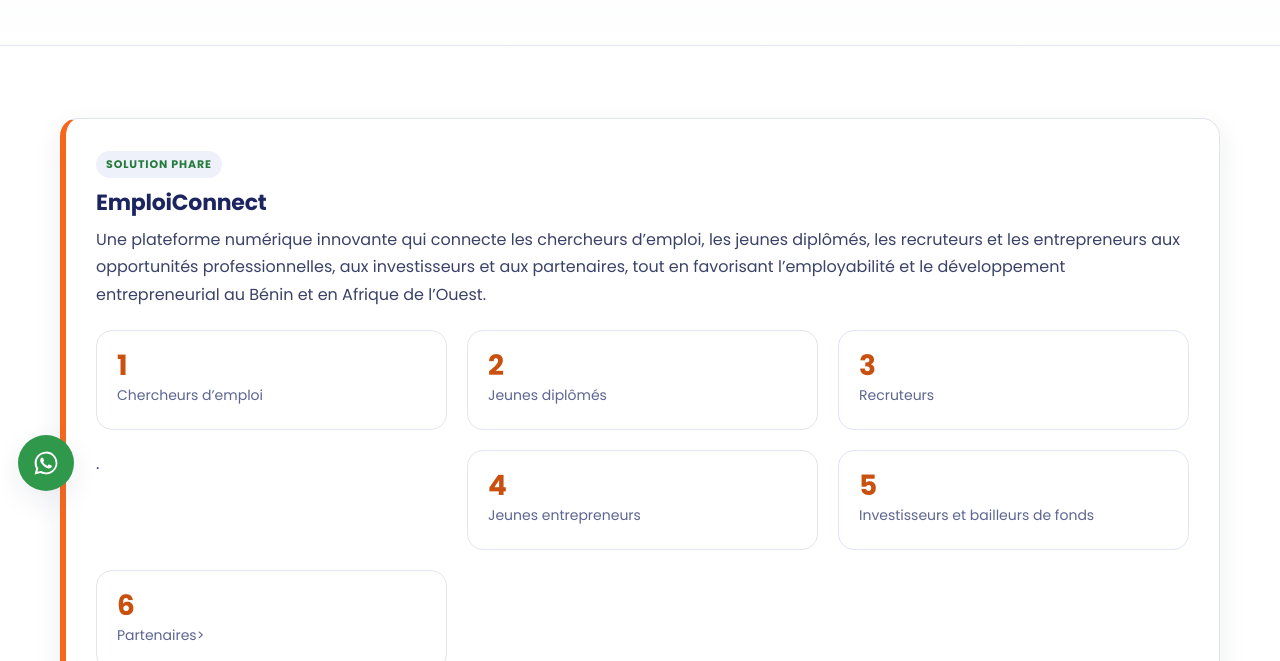
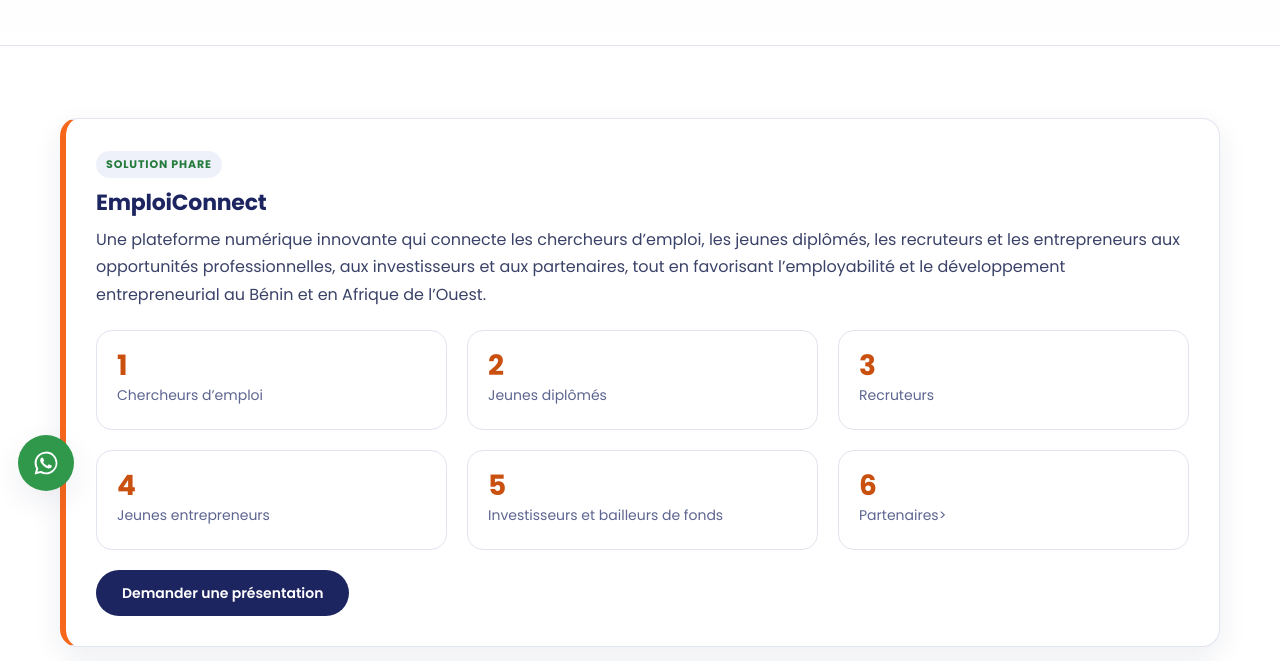
Before and after one commit to SEDOD/EvalWebSolution, a plain HTML site: page produits.html in a window 1280 px wide. Shown: the part 291-952 px from the top of the page. Drawn offline with Linux system fonts and the light colour scheme.

Commit message:
Update produits.html

```diff
--- a/produits.html
+++ b/produits.html
@@ -21,7 +21,7 @@
 <div id="mobilePanel" class="mobile-panel" aria-label="Menu"><nav><a data-nav="home" href="index.html"><span data-i18n="k37">Accueil</span></a><a data-nav="about" href="a-propos.html"><span data-i18n="k38">À propos</span></a><div class="m-drop"><button type="button" aria-expanded="false"><span data-i18n="k39">Expertises</span><svg class="caret" viewBox="0 0 10 10" fill="none" stroke="currentColor" stroke-width="2" stroke-linecap="round" stroke-linejoin="round"><path d="M1.5 3.5 5 7l3.5-3.5"/></svg></button><div class="m-sub"><a data-nav="poles" href="poles.html"><span data-i18n="k40">Nos pôles</span></a><a data-nav="services" href="services.html"><span data-i18n="k8">Services</span></a><a data-nav="produits" href="produits.html"><span data-i18n="k11">Produits</span></a><a data-nav="formations" href="formations.html"><span data-i18n="k13">Formations</span></a><a data-nav="realisations" href="realisations.html"><span data-i18n="k15">Réalisations</span></a></div></div><a data-nav="actualites" href="actualites.html"><span data-i18n="k41">Actualités</span></a><a data-nav="contact" href="contact.html"><span data-i18n="k42">Contact</span></a></nav><a class="btn btn-primary" href="contact.html"><span data-i18n="k23">Discutons de votre projet</span></a></div>
 </div></header>
 <main id="main"><section class="hero page-hero"><div class="container"><div class="reveal"><p class="eyebrow" data-i18n="k118" >Produits et solutions</p><h1 data-i18n="k119" >Des outils numériques pensés pour le terrain</h1><p class="lead" data-i18n="k120" >Une première gamme de solutions pour faciliter la mise en relation, valoriser les talents et rendre l’information plus actionnable.</p></div></div></section><section class="section"><div class="container"><article class="detail reveal" id="emploiconnect"><span class="tag"><span data-i18n="k121">Solution phare</span></span><h3 data-i18n="k122" >EmploiConnect</h3><p class="intro" data-i18n="k123" >Une plateforme numérique innovante qui connecte les chercheurs d’emploi, les jeunes diplômés, les recruteurs et les entrepreneurs aux opportunités professionnelles, aux investisseurs et aux partenaires, tout en favorisant l’employabilité et le développement entrepreneurial au Bénin et en Afrique de l’Ouest. </p>
-<div class="grid g3" style="margin-top:22px"><div class="kpi"><b>1</b><span><span data-i18n="k124">Chercheurs d’emploi</span></span></div><div class="kpi"><b>2</b><span><span data-i18n="k125">Jeunes diplômés</span></span></div><div class="kpi"><b>3</b><span><span data-i18n="k126">Recruteurs</span></span></div>. <div class="kpi"><b>4</b><span><span data-i18n="k124"> Jeunes entrepreneurs </span></span></div> <div class="kpi"><b>5</b><span><span data-i18n="k124"> Investisseurs et bailleurs de fonds </span></span></div> <div class="kpi"><b>6</b></b><span><span data-i18n="k124"> Partenaires></span></div></div>
+<div class="grid g3" style="margin-top:22px"><div class="kpi"><b>1</b><span><span data-i18n="k124">Chercheurs d’emploi</span></span></div><div class="kpi"><b>2</b><span><span data-i18n="k125">Jeunes diplômés</span></span></div><div class="kpi"><b>3</b><span><span data-i18n="k126">Recruteurs</span></span></div><div class="kpi"><b>4</b><span><span data-i18n="k124"> Jeunes entrepreneurs </span></span></div> <div class="kpi"><b>5</b><span><span data-i18n="k124"> Investisseurs et bailleurs de fonds </span></span></div> <div class="kpi"><b>6</b></b><span><span data-i18n="k124"> Partenaires></span></div></div>
 <a class="btn btn-primary" href="contact.html?sujet=produit"><span data-i18n="k127">Demander une présentation</span></a></article>
 <article class="detail reveal" id="sur-mesure" style="margin-top:20px"><h3 data-i18n="k128" >Votre solution, votre contexte</h3><p class="intro" data-i18n="k129" >Nous développons aussi des solutions numériques sur mesure : plateformes, applications, outils de digitalisation et d’automatisation adaptés à vos besoins.</p><a class="btn btn-outline btn-sm" href="services.html#web"><span data-i18n="k130">Voir nos services web</span></a></article></div></section><section class="band"><div class="container"><div><h2 data-i18n="k33" >Un projet, un besoin d’accompagnement ?</h2><p data-i18n="k34" >Notre équipe est à votre écoute pour étudier votre demande et vous proposer des solutions adaptées.</p></div><a class="btn btn-primary" href="contact.html"><span data-i18n="k23">Discutons de votre projet</span></a></div></section></main>
 <footer class="site-footer"><div class="container"><div class="footer-grid">
```
